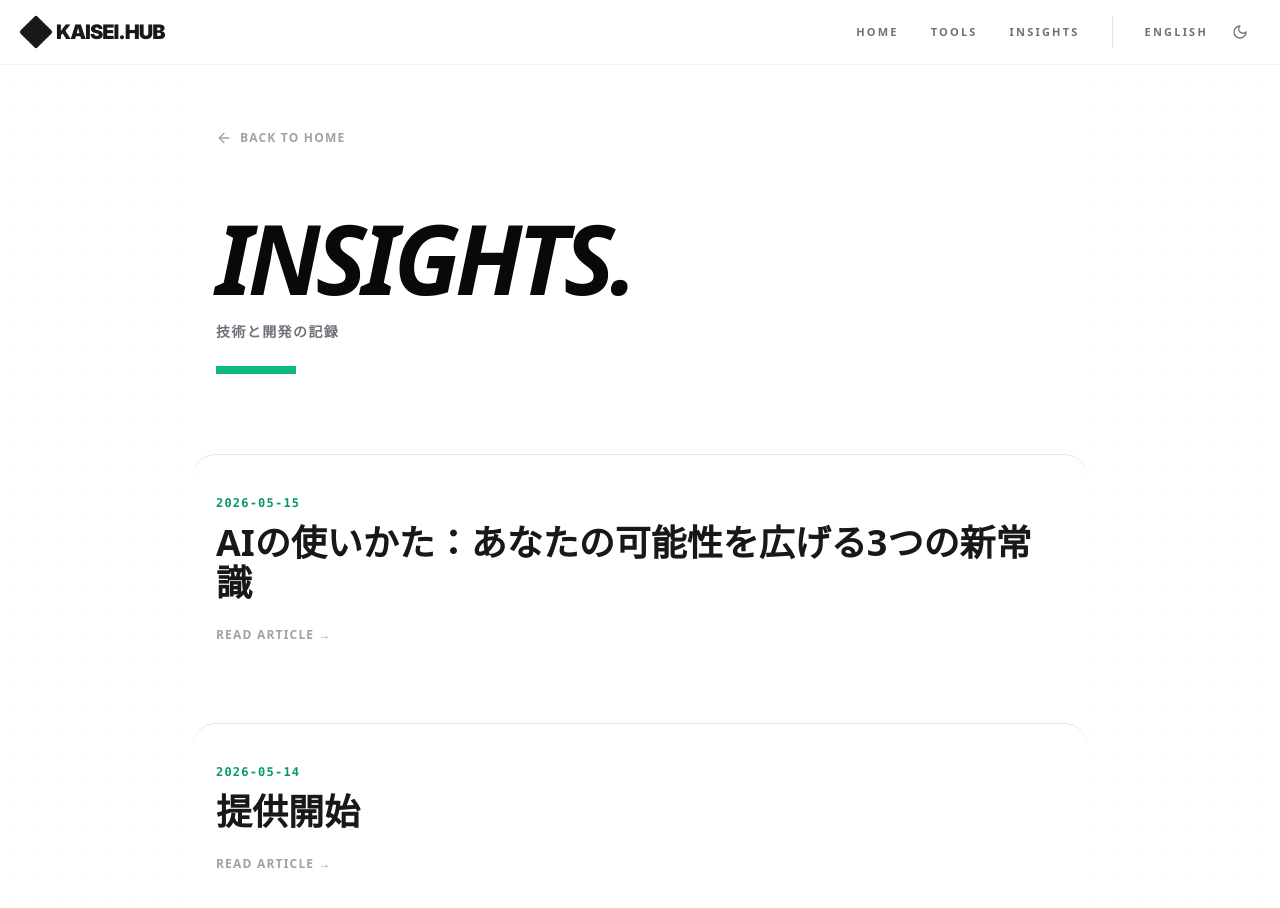
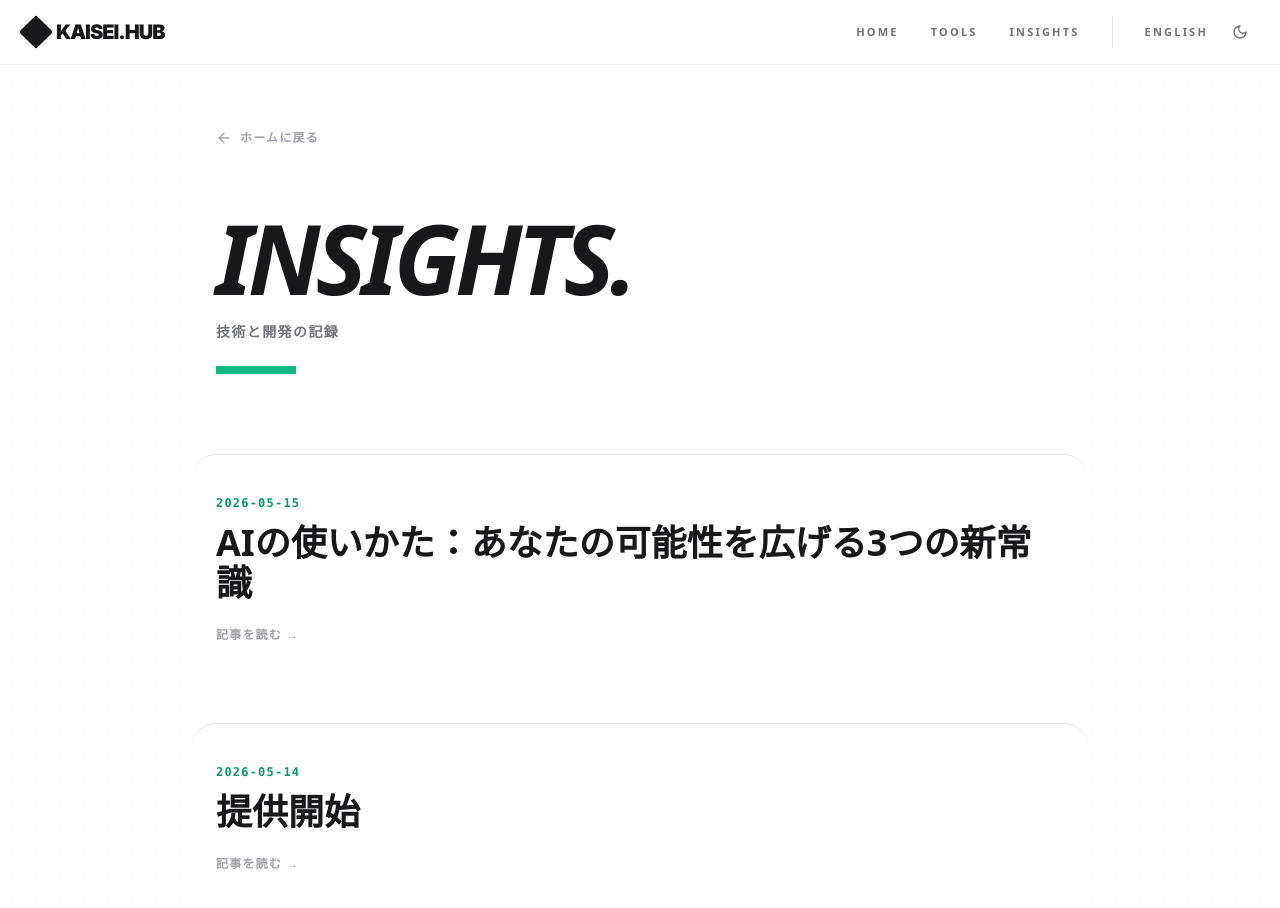
Before and after one commit to kaisei-2026/kaisei-12.-fromgoogle, a Next.js app: page /kaisei-google/blog in a window 1280 px wide. Shown: the top 908 px of the page. Built offline with nearby package versions, Linux system fonts and the light colour scheme.

Commit message:
Implement language toggle for blog page
Added language support for Japanese and English. Updated UI elements to reflect language changes.

```diff
--- a/app/blog/page.tsx
+++ b/app/blog/page.tsx
@@ -1,34 +1,55 @@
+"use client";
+
 import Link from "next/link";
 import { getSortedPostsData } from "@/lib/blog";
 import { ArrowLeft } from "lucide-react";
+import { useEffect, useState } from "react";
 
 export default function BlogPage() {
+  const [lang, setLang] = useState<"jp" | "en">("jp");
+  const [mounted, setMounted] = useState(false);
+
+  useEffect(() => {
+    setMounted(true);
+    setLang((localStorage.getItem("app_lang") as "jp" | "en") || "jp");
+  }, []);
+
   const posts = getSortedPostsData();
 
+  if (!mounted) return null;
+
   return (
-    <div className="min-h-screen pt-32 pb-20 px-6 max-w-4xl mx-auto bg-white font-sans">
-      <Link href="/" className="inline-flex items-center text-xs font-bold text-zinc-400 hover:text-zinc-900 transition-colors uppercase tracking-widest mb-16">
-        <ArrowLeft size={16} className="mr-2" /> Back to Home
+    <div className="min-h-screen pt-32 pb-20 px-6 max-w-4xl mx-auto bg-white dark:bg-[#0a0a0a] font-sans transition-colors duration-300">
+      <Link href="/" className="inline-flex items-center text-xs font-bold text-zinc-400 dark:text-zinc-500 hover:text-zinc-900 dark:hover:text-white transition-colors uppercase tracking-widest mb-16">
+        <ArrowLeft size={16} className="mr-2" />
+        {lang === "jp" ? "ホームに戻る" : "Back to Home"}
       </Link>
 
       <div className="mb-20">
-        <h1 className="text-6xl md:text-8xl font-black text-zinc-950 tracking-tighter uppercase italic">Insights.</h1>
-        <p className="mt-4 text-zinc-500 font-bold tracking-widest text-sm">技術と開発の記録</p>
+        <h1 className="text-6xl md:text-8xl font-black text-zinc-900 dark:text-white tracking-tighter uppercase italic transition-colors">
+          Insights.
+        </h1>
+        <p className="mt-4 text-zinc-500 dark:text-zinc-400 font-bold tracking-widest text-sm transition-colors">
+          {lang === "jp" ? "技術と開発の記録" : "Technical & Development Records"}
+        </p>
         <div className="h-2 w-20 bg-emerald-500 mt-6" />
       </div>
 
       <div className="space-y-10">
         {posts.map(({ slug, date, title }) => (
-          <Link href={`/blog/${slug}`} key={slug} className="group block border-t border-zinc-200 pt-10 hover:bg-zinc-50 transition-colors -mx-6 px-6 rounded-3xl">
-            <time className="text-xs font-mono text-emerald-600 mb-3 block tracking-widest font-bold">{date}</time>
-            <h2 className="text-3xl md:text-4xl font-black text-zinc-900 group-hover:text-emerald-600 transition-colors leading-tight mb-6">
+          <Link href={`/blog/${slug}`} key={slug} className="group block border-t border-zinc-200 dark:border-zinc-800 pt-10 hover:bg-zinc-50 dark:hover:bg-zinc-900/50 transition-colors -mx-6 px-6 rounded-3xl">
+            <time className="text-xs font-mono text-emerald-600 dark:text-emerald-400 mb-3 block tracking-widest font-bold">{date}</time>
+            <h2 className="text-3xl md:text-4xl font-black text-zinc-900 dark:text-zinc-100 group-hover:text-emerald-600 dark:group-hover:text-emerald-400 transition-colors leading-tight mb-6">
               {title}
             </h2>
-            <div className="flex items-center text-zinc-400 group-hover:text-zinc-900 transition-colors text-xs font-bold uppercase tracking-widest pb-10">
-              Read Article &rarr;
+            <div className="flex items-center text-zinc-400 dark:text-zinc-500 group-hover:text-zinc-900 dark:group-hover:text-zinc-200 transition-colors text-xs font-bold uppercase tracking-widest pb-10">
+              {lang === "jp" ? "記事を読む" : "Read Article"} &rarr;
             </div>
           </Link>
         ))}
+        {posts.length === 0 && (
+          <p className="text-zinc-500 dark:text-zinc-400">No posts yet.</p>
+        )}
       </div>
     </div>
   );
```
